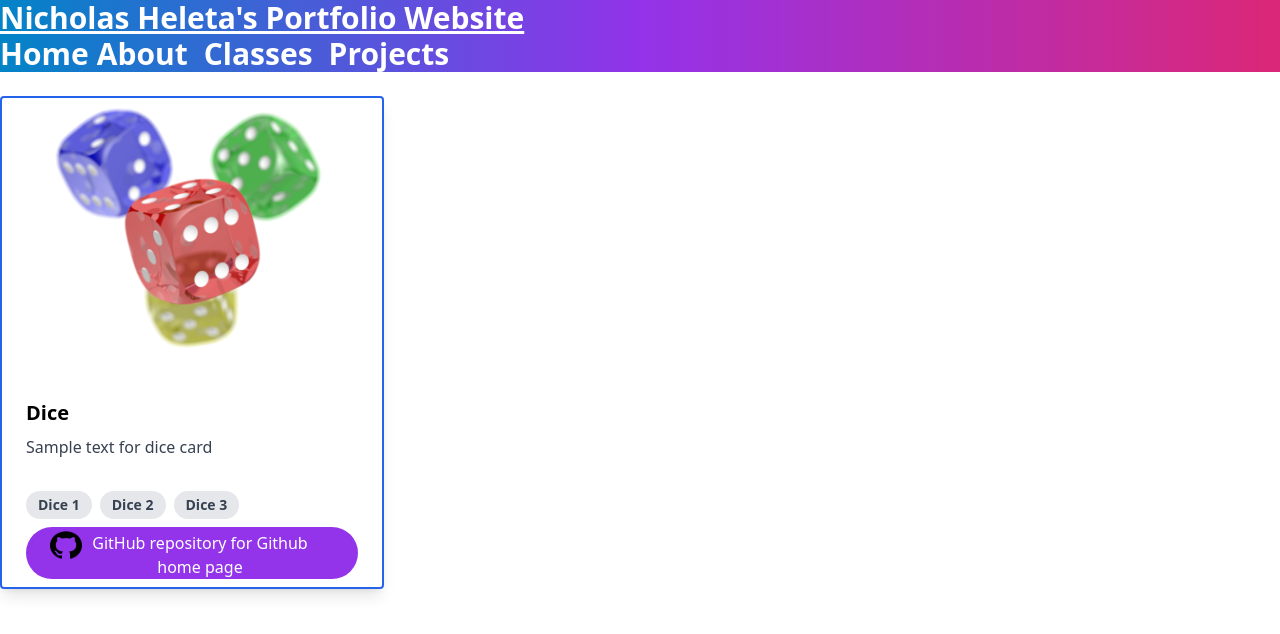
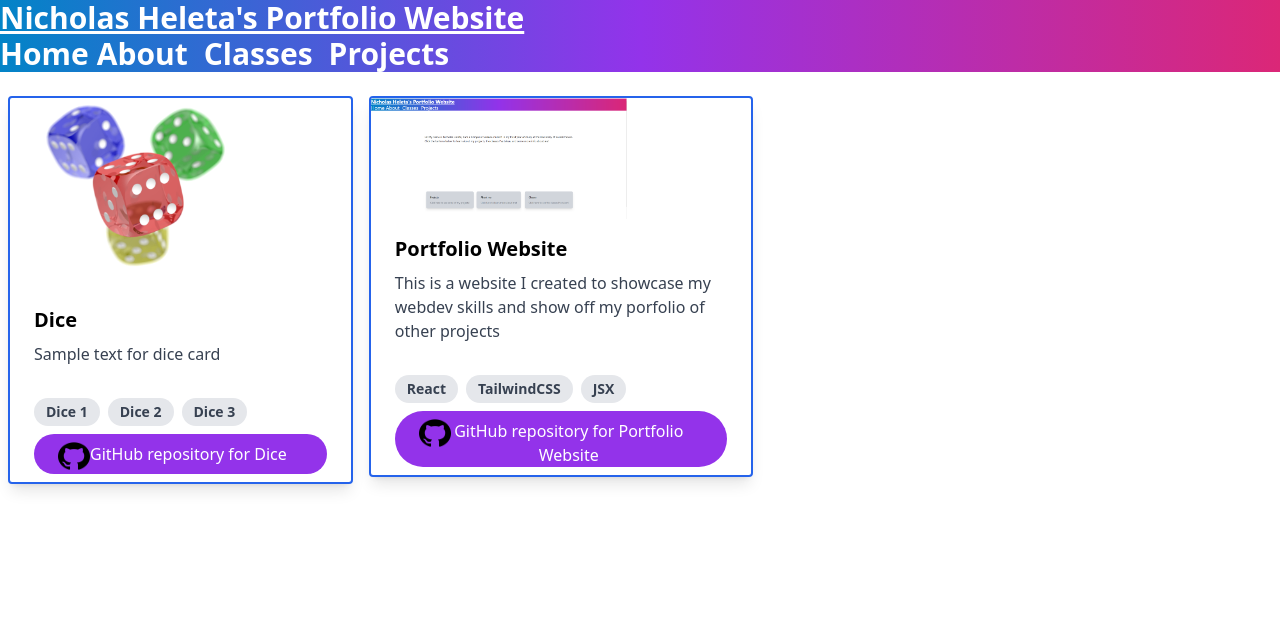
Before and after one commit to HNick11/Personal-Website-Project, a React (Create React App) app in the folder my-app/: page /projects in a window 1280 px wide. Shown: the top 634 px of the page. Built offline with nearby package versions, Linux system fonts and the light colour scheme.

Commit message:
Projects page
Finished the major design of the projects page. Just need to add additional cards for additional projects. Made some tweaks to some components

```diff
--- a/my-app/src/Projects.js
+++ b/my-app/src/Projects.js
@@ -1,11 +1,11 @@
 import './index.css';
 import TextCard from './components/TextCard';
 import test from './test.png';
+import sitescreenshot from './site-homepage.PNG';
 import { Link } from 'react-router-dom';
 
 
 function Projects(){
-    // TODO Add github links
     return (
         <div>
             <h1 class="w-full text-3xl underline text-white font-bold bg-gradient-to-r from-sky-600 via-purple-600 to-pink-600">
@@ -28,10 +28,13 @@ function Projects(){
                 </h2>
         </h1>
         <br></br>
-        <div>
-            <TextCard photo={test} text="Sample text for dice card" tag1="Dice 1" tag2="Dice 2" tag3="Dice 3"/>
+        <div class="flex flex-row">
+            <div class="px-2"><TextCard photo={test} title="Dice" link="https://github.com/HNick11" text="Sample text for dice card" tag1="Dice 1" tag2="Dice 2" tag3="Dice 3"/></div>
+            <div class="px-2"><TextCard photo={sitescreenshot} title="Portfolio Website" text="This is a website I created to showcase my webdev skills and show off my porfolio of other projects"
+            tag1="React" tag2="TailwindCSS" tag3="JSX" link="https://github.com/HNick11"/></div>
+        </div>
 
-        </div>
+
         </div>
     );
 }
--- a/my-app/src/components/GitHubButton.js
+++ b/my-app/src/components/GitHubButton.js
@@ -5,7 +5,7 @@ function GitHubButton(props){
     return(
         <div>
             <a href={props.link}>
-                <button class=" inline-block w-full rounded-full bg-purple-600 text-white pr-10 pt-1 px-2">
+                <button class=" inline-block w-full rounded-full bg-purple-600 text-white pr-10 pt-2 px-2">
                     <img class='float-left ml-4 pb-1 w-8 h-8'src={logo}></img>
                     GitHub repository for {props.title}
                     </button>
--- a/my-app/src/components/TextCard.js
+++ b/my-app/src/components/TextCard.js
@@ -5,9 +5,9 @@ function TextCard(props){
 return (
     <div>
     <div class="max-w-sm rounded overflow-hidden shadow-lg border-2 border-blue-600">
-    <img class="w-full" src={props.photo} alt="Test photo"></img>
+    <img class="w-64" src={props.photo} alt="Test photo"></img>
     <div class="px-6 py-4">
-    <div class="font-bold text-xl mb-2">Dice</div>
+    <div class="font-bold text-xl mb-2">{props.title}</div>
     <p class="text-gray-700 text-base">
       {props.text}
     </p>
@@ -16,7 +16,7 @@ return (
     <span class="inline-block bg-gray-200 rounded-full px-3 py-1 text-sm font-semibold text-gray-700 mr-2 mb-2">{props.tag1}</span>
     <span class="inline-block bg-gray-200 rounded-full px-3 py-1 text-sm font-semibold text-gray-700 mr-2 mb-2">{props.tag2}</span>
     <span class="inline-block bg-gray-200 rounded-full px-3 py-1 text-sm font-semibold text-gray-700 mr-2 mb-2">{props.tag3}</span>
-    <GitHubButton link="https://github.com/HNick11" title="Github home page"/>
+    <GitHubButton link={props.link} title={props.title}/>
     </div>
 </div>
     </div>
```
Also changed, not shown: my-app/src/site-homepage.PNG (added).
